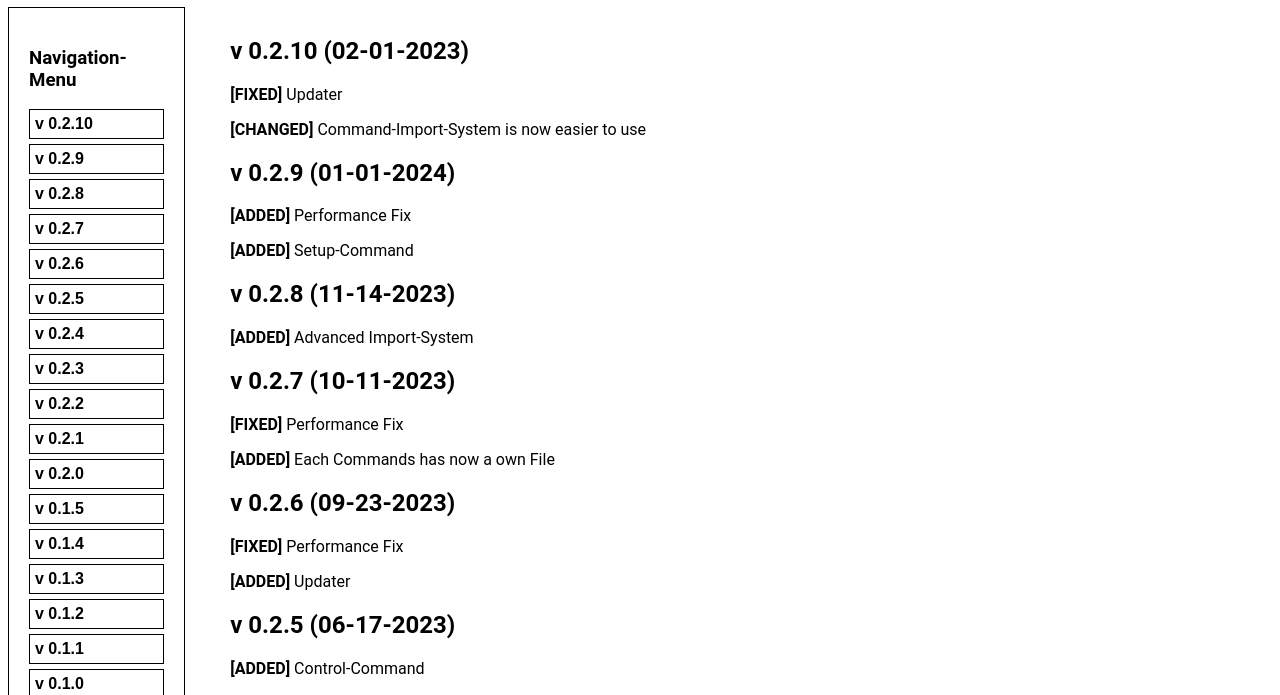
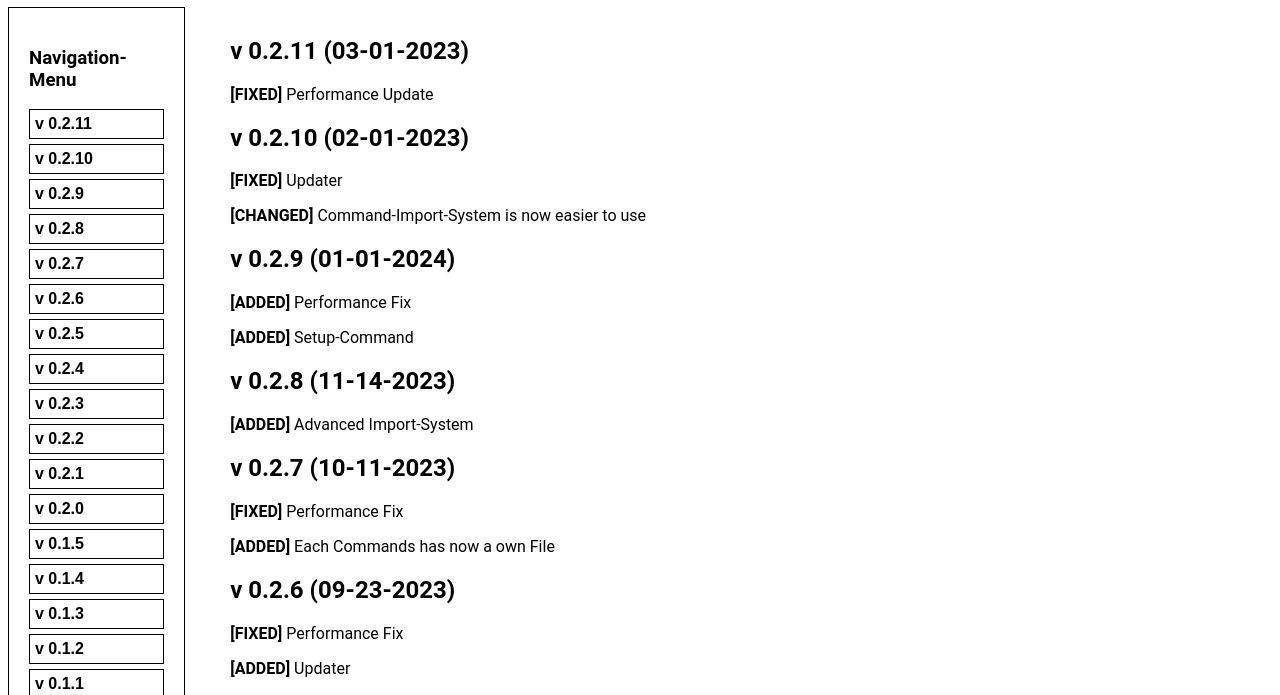
Before and after one commit to TheLeCraft999/JARVIS, a plain HTML site: page changelog.html in a window 1280 px wide. Shown: the part 84-779 px from the top of the page. Drawn offline with Linux system fonts and the light colour scheme.

Commit message:
Uploaded new Changelog
Now with the 0.2.11

```diff
--- a/changelog.html
+++ b/changelog.html
@@ -124,6 +124,7 @@
     <div class="main">
         <div class="menu">
             <h3>Navigation-Menu</h3>
+            <a href="#v0.2.11" class="menu-link"><b>v 0.2.11</b></a>
             <a href="#v0.2.10" class="menu-link"><b>v 0.2.10</b></a>
             <a href="#v0.2.9" class="menu-link"><b>v 0.2.9</b></a>
             <a href="#v0.2.8" class="menu-link"><b>v 0.2.8</b></a>
@@ -145,6 +146,10 @@
             <h6>Date-Format: MM-DD-YYYY</h6>
         </div>
         <div class="log">
+            <div id="v0.2.11">
+                <h2>v 0.2.11 (03-01-2023)</h2>
+                <p><b>[FIXED]</b> Performance Update</p>
+            </div>
             <div id="v0.2.10">
                 <h2>v 0.2.10 (02-01-2023)</h2>
                 <p><b>[FIXED]</b> Updater</p>
```
